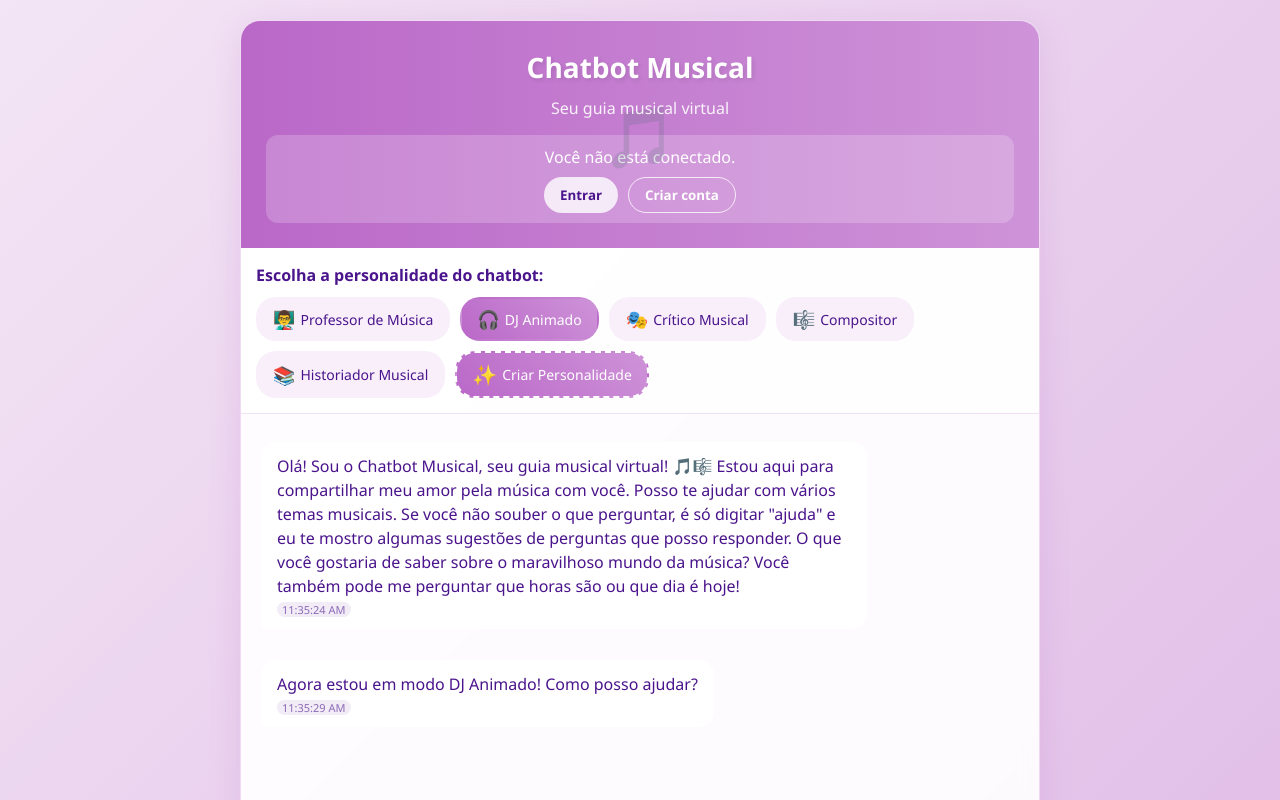
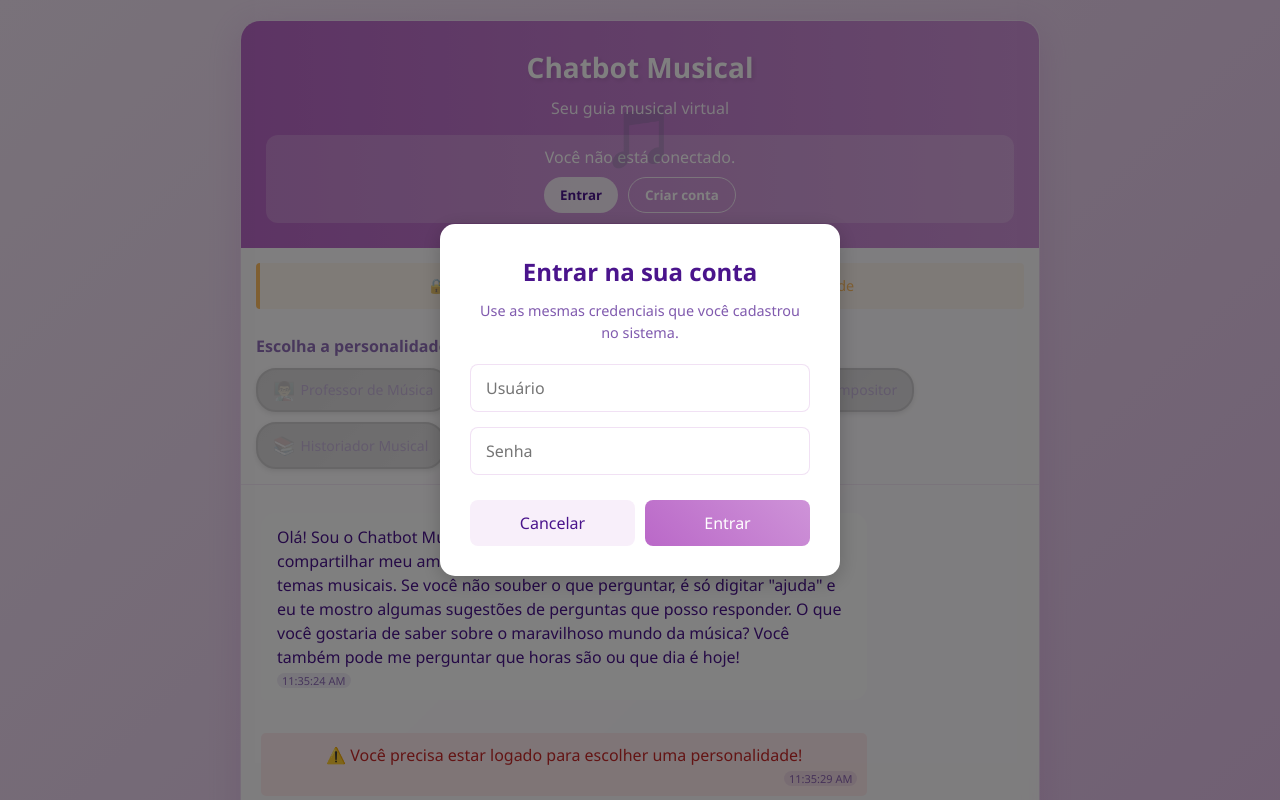
Before and after one commit to ipcastro/chatbot, a website: page public/index.html in a window 1280 px wide. Both pictures are taken after a click on the button "🎧 DJ Animado". Shown: the top 800 px of the page. Drawn offline with Linux system fonts and the light colour scheme.

Commit message:
Add files via upload

```diff
--- a/public/index.html
+++ b/public/index.html
@@ -9,6 +9,7 @@
     <link rel="stylesheet" href="personality-styles.css">
     <link rel="stylesheet" href="custom-personality-modal.css">
     <link rel="stylesheet" href="login-modal.css">
+    <link rel="stylesheet" href="personality-login-styles.css">
 </head>
 <body>
     <div class="chat-container">
--- a/public/personalities.js
+++ b/public/personalities.js
@@ -88,8 +88,23 @@ async function updatePersonality(personality) {
     }
 }
 
+// Verifica se o usuário está logado
+function isUserLoggedIn() {
+    const authState = localStorage.getItem('chatbotAuth');
+    return authState ? JSON.parse(authState).username : null;
+}
+
 // Abre o modal para criar personalidade customizada
 function openCustomPersonalityModal() {
+    const loggedInUser = isUserLoggedIn();
+    if (!loggedInUser) {
+        showError('⚠️ Você precisa estar logado para criar personalidades customizadas!');
+        // Abre o modal de login
+        const openLoginBtn = document.getElementById('open-login-btn');
+        if (openLoginBtn) openLoginBtn.click();
+        return;
+    }
+
     const modal = document.getElementById('custom-personality-modal');
     modal.style.display = 'flex';
     document.getElementById('custom-personality-form').reset();
@@ -162,6 +177,13 @@ document.addEventListener('DOMContentLoaded', () => {
     const personalityButtons = document.querySelectorAll('.personality-button:not(.add-custom)');
     personalityButtons.forEach(button => {
         button.addEventListener('click', () => {
+            const loggedInUser = isUserLoggedIn();
+            if (!loggedInUser) {
+                showError('⚠️ Você precisa estar logado para escolher uma personalidade!');
+                const openLoginBtn = document.getElementById('open-login-btn');
+                if (openLoginBtn) openLoginBtn.click();
+                return;
+            }
             const personality = button.dataset.personality;
             if (personality !== currentPersonality) {
                 updatePersonality(personality);
--- /dev/null
+++ b/public/personality-login-styles.css
@@ -0,0 +1,100 @@
+/* Estilos para personalidades quando não há login */
+
+/* Desabilitar botões de personalidade quando não conectado */
+.personality-section.locked {
+    opacity: 0.6;
+    pointer-events: auto;
+}
+
+.personality-section.locked .personality-button {
+    opacity: 0.5;
+    cursor: not-allowed;
+    background: linear-gradient(135deg, #8b8b8b 0%, #a0a0a0 100%);
+    border: 2px solid #666;
+    box-shadow: 0 2px 5px rgba(0, 0, 0, 0.3);
+    transition: all 0.3s ease;
+}
+
+.personality-section.locked .personality-button:hover {
+    opacity: 0.6;
+    background: linear-gradient(135deg, #a0a0a0 0%, #b0b0b0 100%);
+    transform: none;
+    box-shadow: 0 2px 5px rgba(0, 0, 0, 0.4);
+}
+
+.personality-section.locked .personality-button span {
+    filter: grayscale(60%);
+    opacity: 0.8;
+}
+
+/* Bloqueio visual no botão de criar personalidade */
+.personality-section.locked .add-custom::before {
+    content: '🔒';
+    margin-right: 5px;
+    font-size: 1.1em;
+}
+
+/* Mensagem de aviso quando não conectado */
+.personality-section::before {
+    content: '';
+    display: block;
+    width: 100%;
+    padding: 12px;
+    margin-bottom: 15px;
+    background: rgba(255, 152, 0, 0.1);
+    border-left: 4px solid #ff9800;
+    border-radius: 4px;
+    color: #ff9800;
+    font-size: 0.9em;
+    font-weight: 500;
+    text-align: center;
+    box-sizing: border-box;
+    opacity: 0;
+    max-height: 0;
+    overflow: hidden;
+    transition: all 0.3s ease;
+}
+
+.personality-section.locked::before {
+    content: '🔐 Você precisa estar logado para escolher uma personalidade';
+    opacity: 1;
+    max-height: 50px;
+}
+
+/* Efeito visual sutil quando está locked */
+.personality-options.locked {
+    filter: brightness(0.95);
+    transition: all 0.3s ease;
+}
+
+/* Tooltip ao passar o mouse (opcional) */
+.personality-button.locked:hover::after {
+    content: 'Faça login para usar';
+    position: absolute;
+    bottom: 100%;
+    left: 50%;
+    transform: translateX(-50%);
+    background: #333;
+    color: white;
+    padding: 8px 12px;
+    border-radius: 4px;
+    font-size: 0.85em;
+    white-space: nowrap;
+    margin-bottom: 8px;
+    pointer-events: none;
+    z-index: 10;
+}
+
+/* Animação sutil de pulsação para botões locked */
+@keyframes pulse-locked {
+    0%, 100% {
+        box-shadow: 0 2px 5px rgba(0, 0, 0, 0.3);
+    }
+    50% {
+        box-shadow: 0 2px 8px rgba(0, 0, 0, 0.5);
+    }
+}
+
+.personality-button.locked {
+    animation: pulse-locked 2s ease-in-out infinite;
+}
--- a/public/script.js
+++ b/public/script.js
@@ -64,6 +64,29 @@ function updateAuthUI() {
         logoutBtn.classList.add('hidden');
         openLoginBtn.textContent = 'Entrar';
     }
+    // Atualiza o estado locked das personalidades
+    updatePersonalitiesLockState();
+}
+
+// Atualiza o estado locked das personalidades baseado no login
+function updatePersonalitiesLockState() {
+    const personalitySection = document.querySelector('.personality-section');
+    const personalityOptions = document.querySelector('.personality-options');
+    const personalityButtons = document.querySelectorAll('.personality-button');
+
+    if (!personalitySection || !personalityOptions || personalityButtons.length === 0) return;
+
+    const isLoggedIn = authState.username !== null;
+
+    if (isLoggedIn) {
+        personalitySection.classList.remove('locked');
+        personalityOptions.classList.remove('locked');
+        personalityButtons.forEach(btn => btn.classList.remove('locked'));
+    } else {
+        personalitySection.classList.add('locked');
+        personalityOptions.classList.add('locked');
+        personalityButtons.forEach(btn => btn.classList.add('locked'));
+    }
 }
 
 function persistAuthState() {
@@ -83,6 +106,11 @@ function setAuthState(username, authHeader) {
 function clearAuthState() {
     authState = { username: null, authHeader: null };
     persistAuthState();
+    // Reseta a personalidade ao fazer logout
+    if (typeof currentPersonality !== 'undefined') {
+        currentPersonality = null;
+    }
+    localStorage.removeItem('selectedPersonality');
     updateAuthUI();
 }
 
@@ -1002,6 +1030,9 @@ document.addEventListener('DOMContentLoaded', () => {
         console.error('Elementos essenciais do chat não encontrados');
     }
 
+    // Atualiza o estado locked das personalidades na inicialização
+    updatePersonalitiesLockState();
+
     // Event listeners para o histórico - com verificações de existência
     if (historyButton && historyModal) {
         historyButton.addEventListener('click', () => {
```
